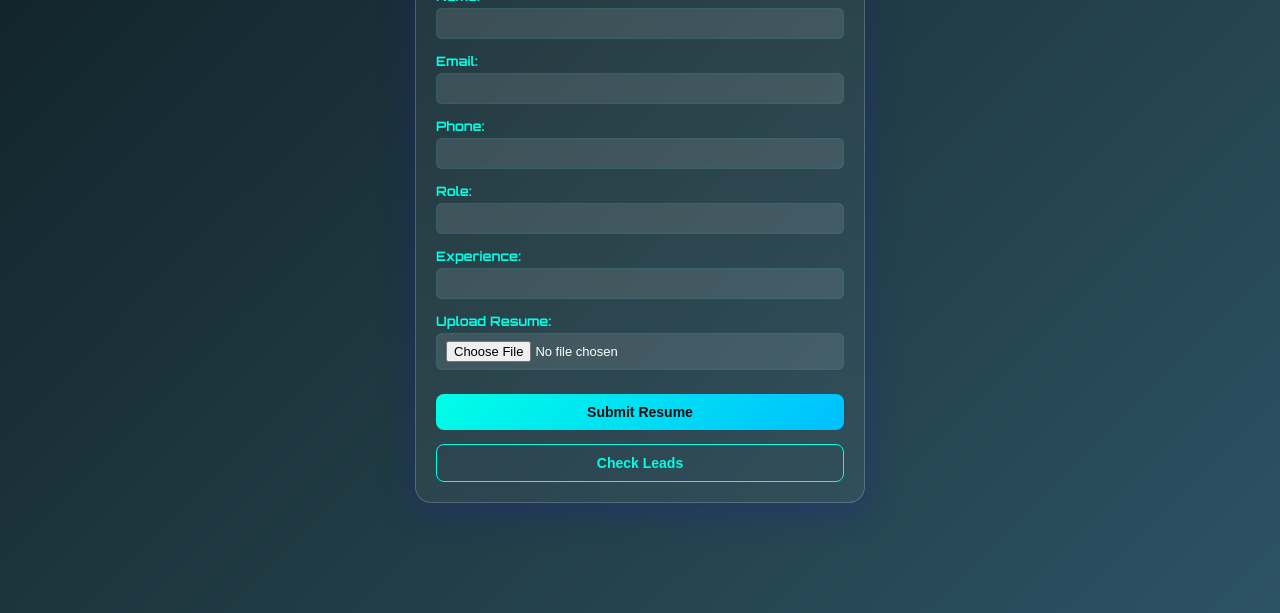
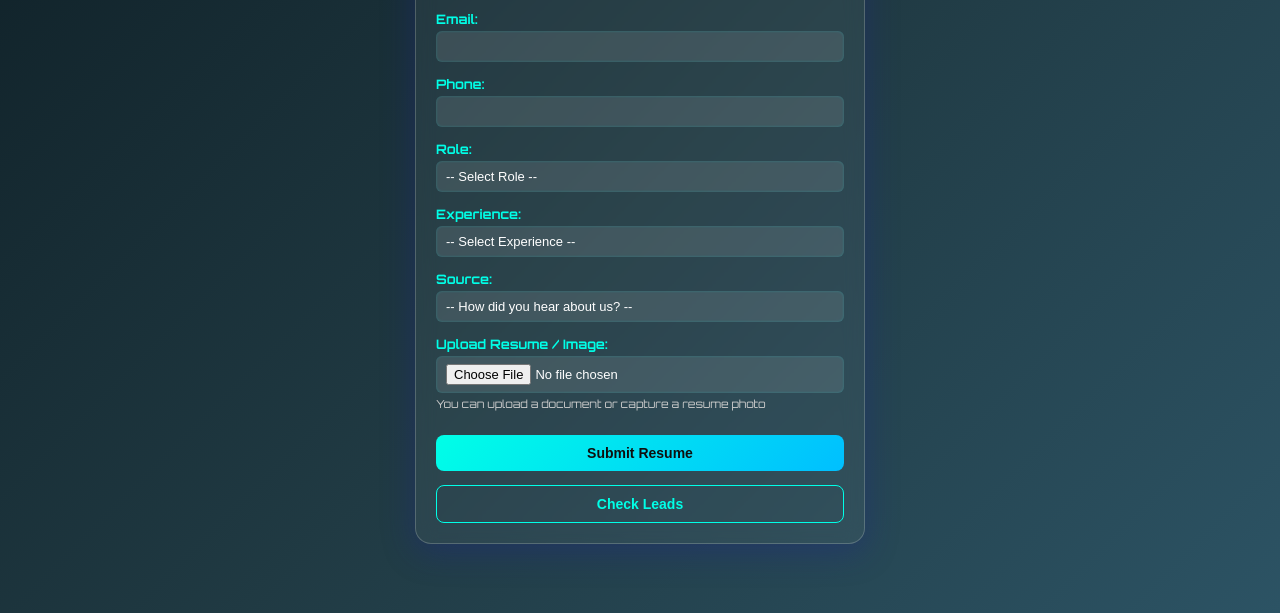
Before and after one commit to monukushwahh002/resumemanagement, a website: page views/index.html in a window 1280 px wide. Shown: the part 187-800 px from the top of the page. Drawn offline with Linux system fonts and the light colour scheme.

Commit message:
Update: Describe what you changed

```diff
--- a/views/index.html
+++ b/views/index.html
@@ -5,7 +5,7 @@
   <meta name="viewport" content="width=device-width, initial-scale=1.0"/>
   <title>Resume Submission</title>
 
-  <!-- ✅ Google Font: Orbitron -->
+  <!-- Google Font -->
   <link href="https://fonts.googleapis.com/css2?family=Orbitron:wght@400;700&display=swap" rel="stylesheet">
 
   <style>
@@ -60,7 +60,8 @@
 
     input[type="text"],
     input[type="email"],
-  input[type="file"] {
+    input[type="file"],
+    select {
       width: 100%;
       padding: 8px 10px;
       font-size: 13px;
@@ -71,11 +72,26 @@
       outline: none;
       box-shadow: inset 0 0 3px rgba(0, 255, 255, 0.2);
       transition: all 0.3s ease;
+      appearance: none;
+      -webkit-appearance: none;
+      -moz-appearance: none;
     }
 
-  input:focus {
+    select option {
+      color: #000; /* Ensure dropdown list text is visible */
+    }
+
+    input:focus,
+    select:focus {
       background: rgba(255, 255, 255, 0.2);
       box-shadow: 0 0 5px rgba(0, 255, 255, 0.4);
+    }
+
+    small {
+      font-size: 11px;
+      color: #ccc;
+      display: block;
+      margin-top: 4px;
     }
 
     button {
@@ -115,7 +131,6 @@
       }
     }
   </style>
-
 </head>
 <body>
 
@@ -125,14 +140,57 @@
     <div class="form-group"><label>Name:</label><input type="text" name="name" required /></div>
     <div class="form-group"><label>Email:</label><input type="email" name="email" required /></div>
     <div class="form-group"><label>Phone:</label><input type="text" name="phone" required /></div>
-    <div class="form-group"><label>Role:</label><input type="text" name="role" required /></div>
-    <div class="form-group"><label>Experience:</label><input type="text" name="experience" required /></div>
-    <div class="form-group"><label>Upload Resume:</label><input type="file" name="resume" accept=".pdf,.doc,.docx" required /></div>
+
+    <div class="form-group">
+      <label>Role:</label>
+      <select name="role" required>
+        <option value="">-- Select Role --</option>
+        <option value="Software Engineer">Software Engineer</option>
+        <option value="Data Analyst">Data Analyst</option>
+        <option value="HR Executive">HR Executive</option>
+        <option value="Marketing Manager">Marketing Manager</option>
+      </select>
+    </div>
+
+    <div class="form-group">
+      <label>Experience:</label>
+      <select name="experience" required>
+        <option value="">-- Select Experience --</option>
+        <option value="Fresher">Fresher</option>
+        <option value="0-1 Years">0-1 Years</option>
+        <option value="1-3 Years">1-3 Years</option>
+        <option value="3+ Years">3+ Years</option>
+      </select>
+    </div>
+
+    <div class="form-group">
+      <label>Source:</label>
+      <select name="source" required>
+        <option value="">-- How did you hear about us? --</option>
+        <option value="LinkedIn">LinkedIn</option>
+        <option value="Facebook">Facebook</option>
+        <option value="Referral">Referral</option>
+        <option value="Job Portal">Job Portal</option>
+        <option value="Other">Other</option>
+      </select>
+    </div>
+
+    <div class="form-group">
+      <label>Upload Resume / Image:</label>
+      <input
+        type="file"
+        name="resume"
+        accept=".pdf,.doc,.docx,image/*"
+        capture="environment"
+        required
+      />
+      <small>You can upload a document or capture a resume photo</small>
+    </div>
+
     <button type="submit">Submit Resume</button>
   </form>
 
-  <!-- 🔁 Leads page redirect button -->
-  <button class="secondary-btn" onclick="location.href='/leads'"> Check Leads</button>
+  <button class="secondary-btn" onclick="location.href='/leads'">Check Leads</button>
 </div>
 
 <script>
```
Also changed, not shown: server.js (+22 -33 lines). Lines whose indentation alone changed are shown as unchanged.
